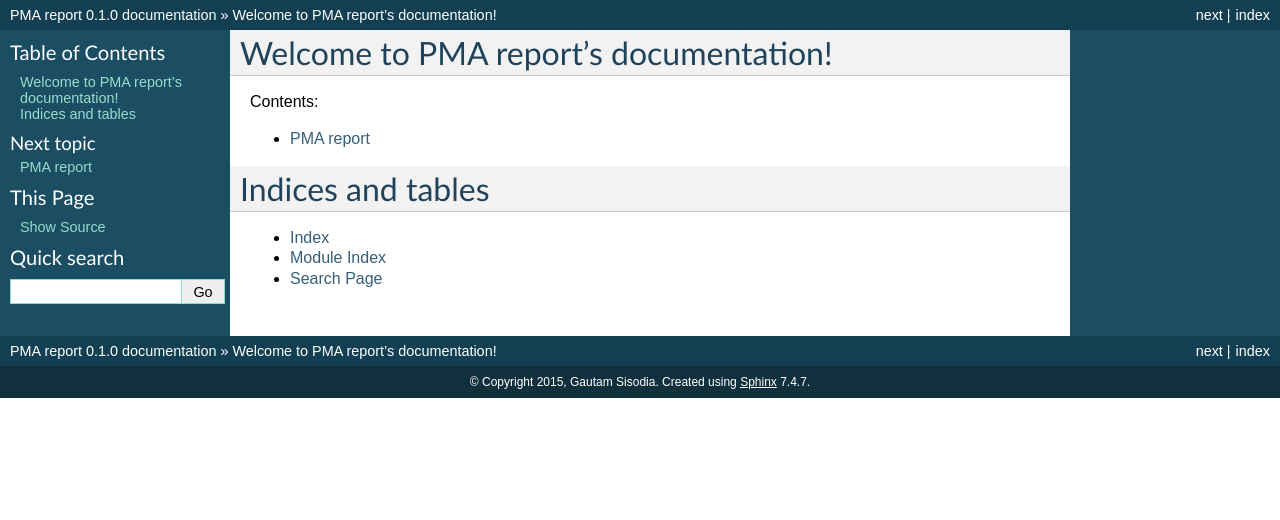
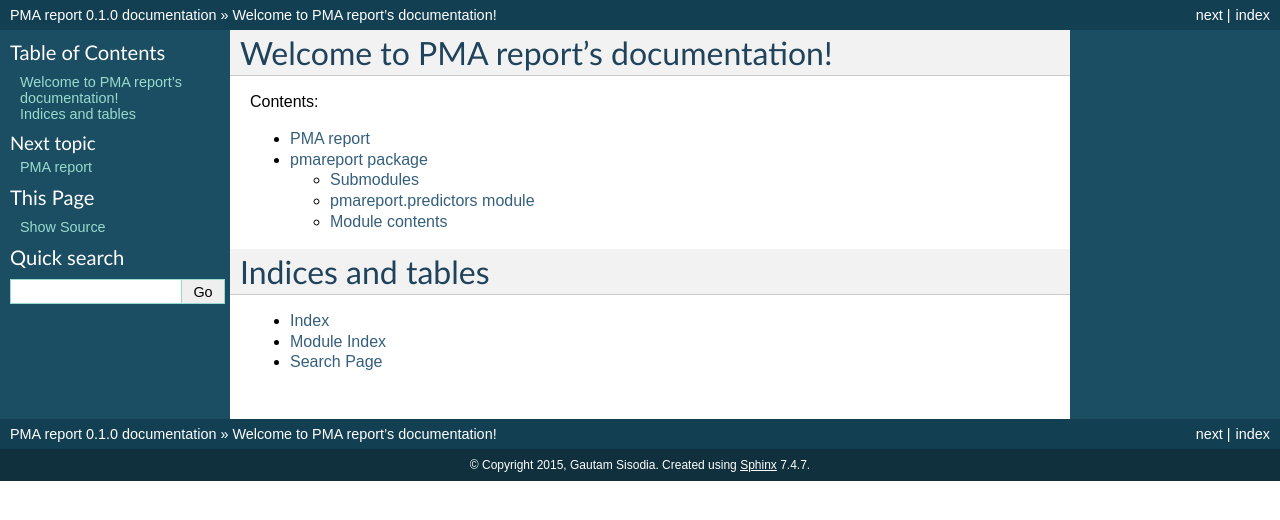
Before and after one commit to gautsi/pmareport, a Sphinx documentation site: the page built from docs/index.rst, in a window 1280 px wide. Shown: the top 520 px of the page. Built offline with Sphinx 7.4.7, drawn with Linux system fonts in a browser that asks for light colours; the version number is read from the project's files by our own code.

Commit message:
final report, start docs

```diff
--- a/docs/index.rst
+++ b/docs/index.rst
@@ -12,6 +12,7 @@
    :maxdepth: 2
 
    readme
+   pmareport
 
 Indices and tables
 ==================
--- /dev/null
+++ b/docs/pmareport.rst
@@ -0,0 +1,22 @@
+pmareport package
+=================
+
+Submodules
+----------
+
+pmareport.predictors module
+---------------------------
+
+.. automodule:: pmareport.predictors
+    :members:
+    :undoc-members:
+    :show-inheritance:
+
+
+Module contents
+---------------
+
+.. automodule:: pmareport
+    :members:
+    :undoc-members:
+    :show-inheritance:
```
Also changed, not shown: docs/modules.rst (added, +7 -0 lines), 8 other files.
